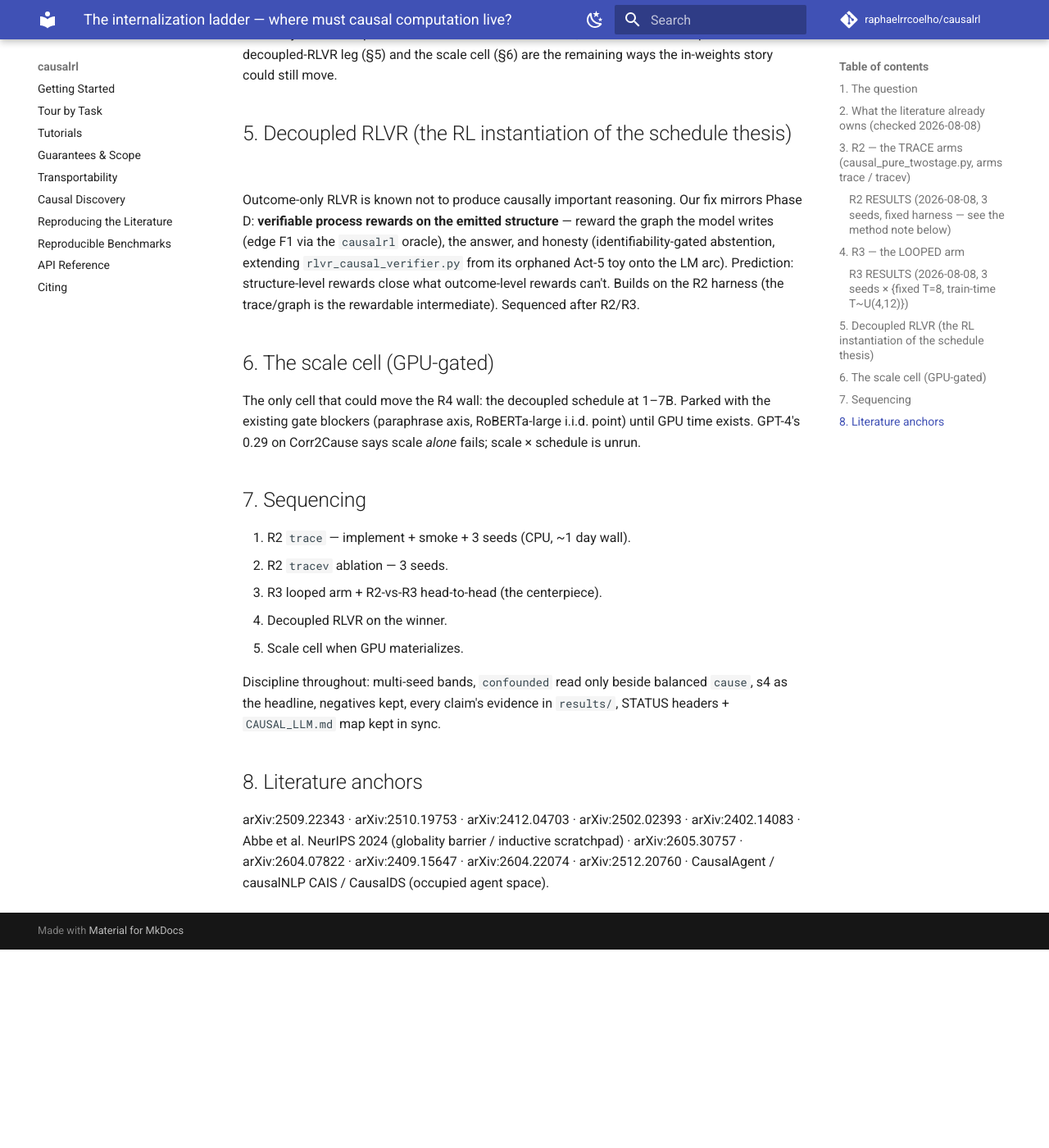
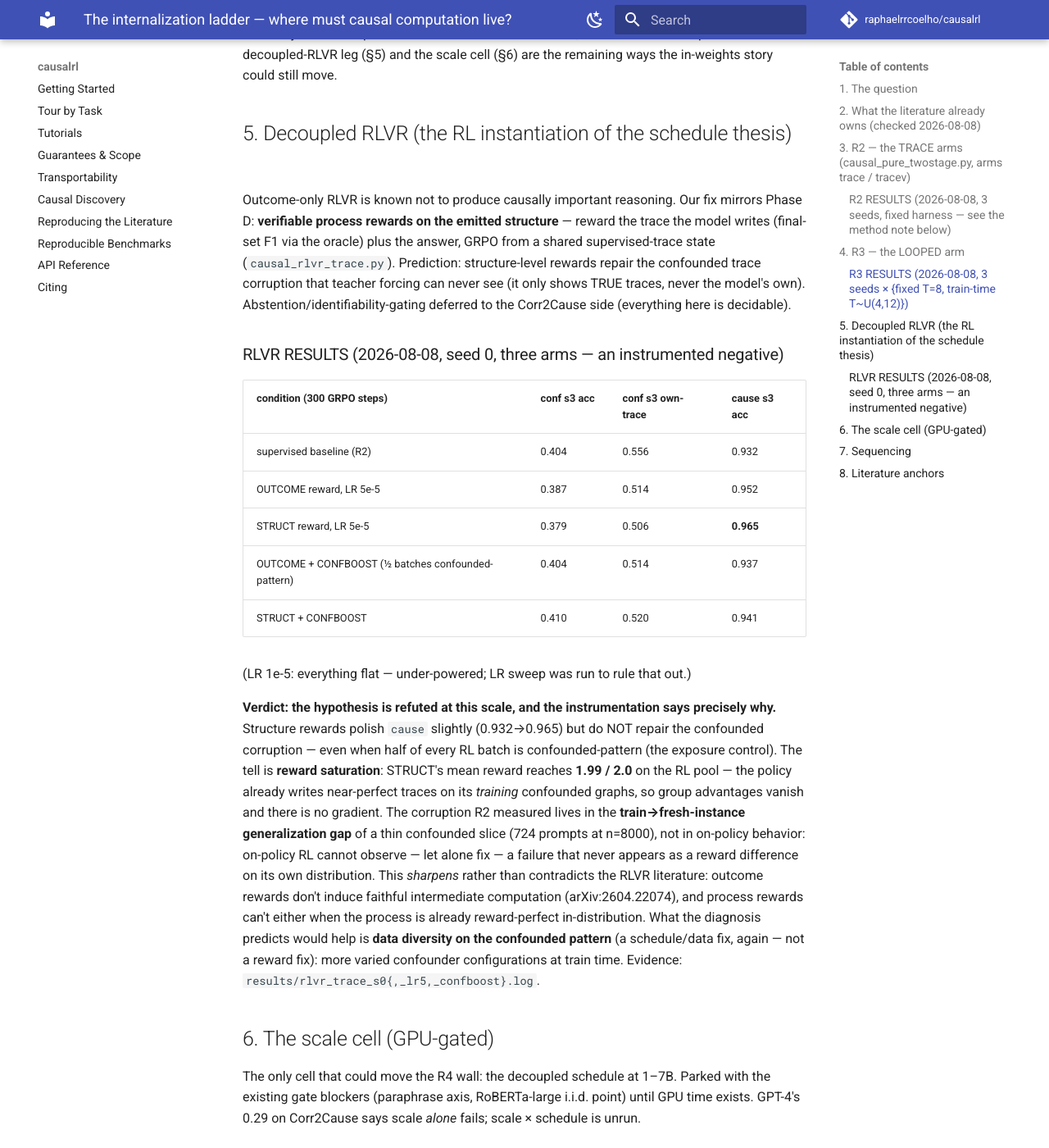
Before and after one commit to raphaelrrcoelho/causalrl, an MkDocs documentation site: the page built from docs/causal_llm/LADDER.md, in a window 1280 px wide and 1400 px high, scrolled down 4901 px. Shown: the whole window at 82% size. Built offline with MkDocs 1.6.1 and Material for MkDocs 9.7.7, drawn with Linux system fonts in a browser that asks for light colours; comment, search, counter and statistics services are not loaded; before the commit the page ends 6059 px from its top, so only the background shows below that.

Commit message:
feat(examples): decoupled RLVR verdict — an instrumented negative with a precise cause
Three arms from the shared R2 supervised state (seed 0, 300 GRPO steps):
LR sweep (1e-5 flat / 5e-5 operative), OUTCOME vs STRUCT rewards, and
the CONFBOOST exposure control (half of every batch confounded-pattern).

  conf s3 acc / own-trace:  baseline 0.404/0.556
    OUTCOME 5e-5            0.387/0.514
    STRUCT  5e-5            0.379/0.506
    OUTCOME +CONFBOOST      0.404/0.514
    STRUCT  +CONFBOOST      0.410/0.520     (cause s3: 0.932 -> up to 0.965)

Structure rewards polish cause but cannot repair the confounded
corruption — and the instrumentation says why: STRUCT's mean reward
SATURATES at 1.99/2.0 on the RL pool. The policy is already
trace-perfect on its TRAINING confounded graphs (a thin slice, 724
prompts), so group advantages vanish and no gradient exists. The
corruption R2 measured is a train->fresh-instance generalization gap,
invisible to on-policy reward differences. Sharpens the RLVR
literature rather than contradicting it: outcome rewards don't induce
faithful intermediates (2604.22074), and process rewards can't either
when the process is reward-perfect in-distribution. Predicted lever =
confounded-pattern DATA DIVERSITY at train time.

Also adds CONFBOOST knob; LADDER §RLVR-RESULTS; CONTINUE_HERE item 3
closed with next-front options; script map row.

```diff
--- a/docs/causal_llm/LADDER.md
+++ b/docs/causal_llm/LADDER.md
@@ -177,11 +177,38 @@ in-weights story could still move.
 ## 5. Decoupled RLVR (the RL instantiation of the schedule thesis)
 
 Outcome-only RLVR is known not to produce causally important reasoning. Our fix mirrors Phase D:
-**verifiable process rewards on the emitted structure** — reward the graph the model writes (edge
-F1 via the `causalrl` oracle), the answer, and honesty (identifiability-gated abstention, extending
-`rlvr_causal_verifier.py` from its orphaned Act-5 toy onto the LM arc). Prediction: structure-level
-rewards close what outcome-level rewards can't. Builds on the R2 harness (the trace/graph is the
-rewardable intermediate). Sequenced after R2/R3.
+**verifiable process rewards on the emitted structure** — reward the trace the model writes (final-
+set F1 via the oracle) plus the answer, GRPO from a shared supervised-trace state
+(`causal_rlvr_trace.py`). Prediction: structure-level rewards repair the confounded trace
+corruption that teacher forcing can never see (it only shows TRUE traces, never the model's own).
+Abstention/identifiability-gating deferred to the Corr2Cause side (everything here is decidable).
+
+### RLVR RESULTS (2026-08-08, seed 0, three arms — an instrumented negative)
+
+| condition (300 GRPO steps) | conf s3 acc | conf s3 own-trace | cause s3 acc |
+|---|---|---|---|
+| supervised baseline (R2) | 0.404 | 0.556 | 0.932 |
+| OUTCOME reward, LR 5e-5 | 0.387 | 0.514 | 0.952 |
+| STRUCT reward, LR 5e-5 | 0.379 | 0.506 | **0.965** |
+| OUTCOME + CONFBOOST (½ batches confounded-pattern) | 0.404 | 0.514 | 0.937 |
+| STRUCT + CONFBOOST | 0.410 | 0.520 | 0.941 |
+
+(LR 1e-5: everything flat — under-powered; LR sweep was run to rule that out.)
+
+**Verdict: the hypothesis is refuted at this scale, and the instrumentation says precisely why.**
+Structure rewards polish `cause` slightly (0.932→0.965) but do NOT repair the confounded
+corruption — even when half of every RL batch is confounded-pattern (the exposure control).
+The tell is **reward saturation**: STRUCT's mean reward reaches **1.99 / 2.0** on the RL pool —
+the policy already writes near-perfect traces on its *training* confounded graphs, so group
+advantages vanish and there is no gradient. The corruption R2 measured lives in the
+**train→fresh-instance generalization gap** of a thin confounded slice (724 prompts at n=8000),
+not in on-policy behavior: on-policy RL cannot observe — let alone fix — a failure that never
+appears as a reward difference on its own distribution. This *sharpens* rather than contradicts
+the RLVR literature: outcome rewards don't induce faithful intermediate computation
+(arXiv:2604.22074), and process rewards can't either when the process is already reward-perfect
+in-distribution. What the diagnosis predicts would help is **data diversity on the confounded
+pattern** (a schedule/data fix, again — not a reward fix): more varied confounder configurations
+at train time. Evidence: `results/rlvr_trace_s0{,_lr5,_confboost}.log`.
 
 ## 6. The scale cell (GPU-gated)
 
```
Also changed, not shown: examples/CAUSAL_LLM.md (+1 -0 lines), examples/CONTINUE_HERE.md (+12 -3 lines), 4 other files.
